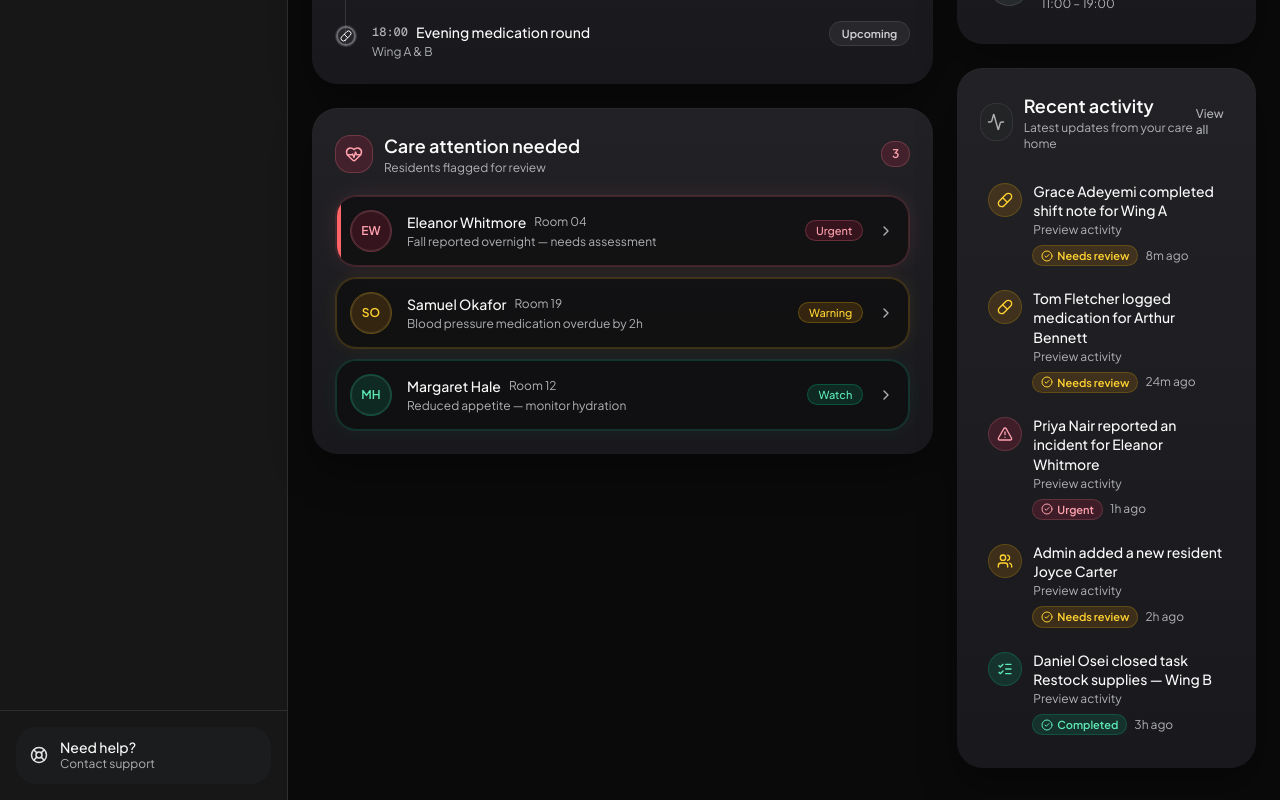
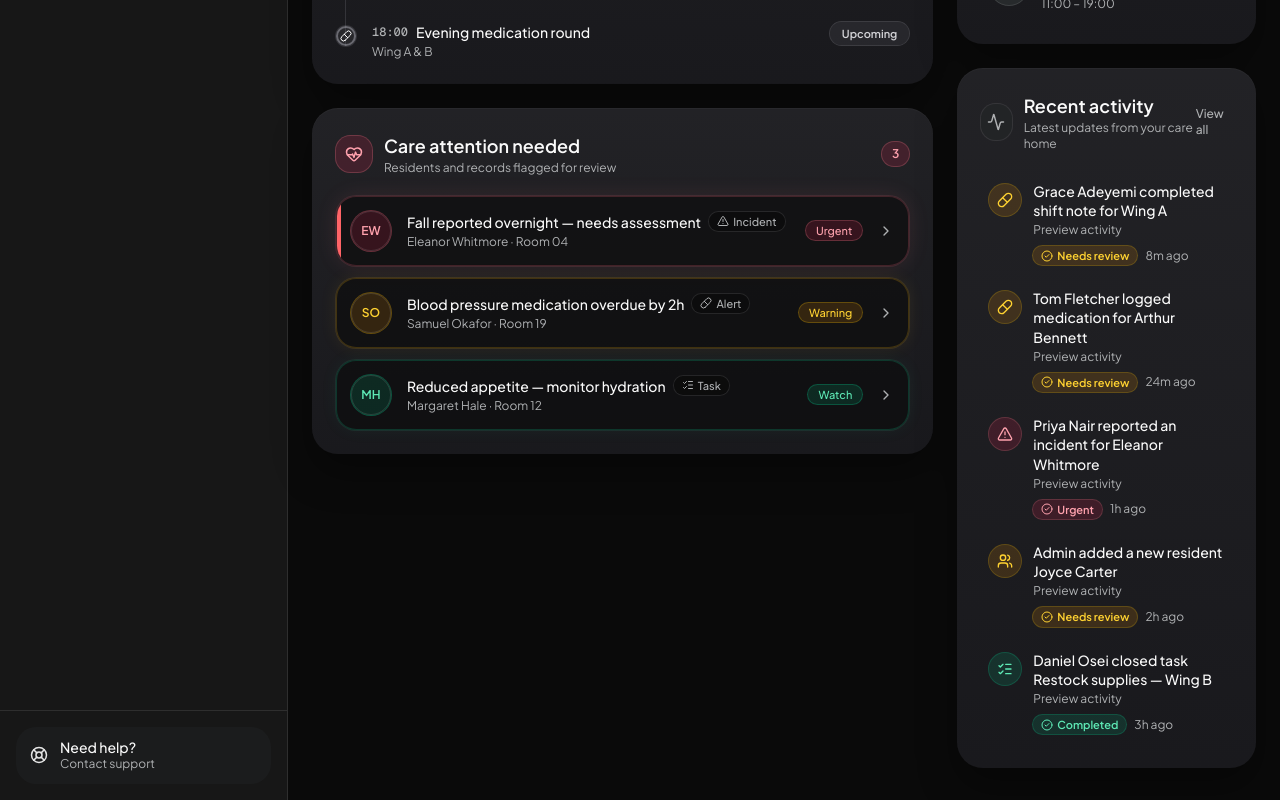
Before and after one commit to giftmpoola0-a11y/kingdomcare-os, a Next.js app: page /v0-dashboard in a window 1280 px wide. Shown: the part 831-1631 px from the top of the page. Built offline with nearby package versions, Linux system fonts and the light colour scheme.

Commit message:
Finalize real care attention dashboard section

```diff
--- a/components/kingdomos-v0/dashboard/care-attention.tsx
+++ b/components/kingdomos-v0/dashboard/care-attention.tsx
@@ -1,11 +1,21 @@
-import { HeartPulse, ChevronRight } from "lucide-react"
+import { HeartPulse, ChevronRight, ListChecks, Pill, TriangleAlert } from "lucide-react"
 import { Card } from "@/components/ui/card"
 import { Avatar, AvatarFallback } from "@/components/ui/avatar"
-import { attentionItems, type AttentionItem } from "@/lib/kingdomos-v0-dashboard-data"
+import { attentionItems } from "@/lib/kingdomos-v0-dashboard-data"
 import { cn } from "@/lib/utils"
 
+export type DashboardCareAttentionItem = {
+  id: string
+  source: "task" | "incident" | "medication_alert"
+  title: string
+  subtitle: string
+  residentName?: string | null
+  severity: "urgent" | "warning" | "watch"
+  href?: string
+}
+
 const priorityConfig: Record<
-  AttentionItem["priority"],
+  DashboardCareAttentionItem["severity"],
   { label: string; badge: string; ring: string; bar: string; row: string }
 > = {
   urgent: {
@@ -31,7 +41,26 @@ const priorityConfig: Record<
   },
 }
 
-export function CareAttention() {
+const sourceIconMap: Record<DashboardCareAttentionItem["source"], typeof ListChecks> = {
+  task: ListChecks,
+  incident: TriangleAlert,
+  medication_alert: Pill,
+}
+
+function getMockAttentionItems(): DashboardCareAttentionItem[] {
+  return attentionItems.map((item, index) => ({
+    id: `mock-${index}`,
+    source: index === 0 ? "incident" : index === 1 ? "medication_alert" : "task",
+    title: item.issue,
+    subtitle: item.room,
+    residentName: item.resident,
+    severity: item.priority,
+  }))
+}
+
+export function CareAttention({ items }: { items?: DashboardCareAttentionItem[] }) {
+  const resolvedItems = items ?? getMockAttentionItems()
+
   return (
     <Card className="gap-0 rounded-2xl border-border bg-card p-6 shadow-sm">
       <div className="flex items-center justify-between">
@@ -41,46 +70,108 @@ export function CareAttention() {
           </span>
           <div>
             <h2 className="text-lg font-semibold text-foreground">Care attention needed</h2>
-            <p className="text-xs text-muted-foreground">Residents flagged for review</p>
+            <p className="text-xs text-muted-foreground">Residents and records flagged for review</p>
           </div>
         </div>
         <span className="rounded-full bg-rose-500/15 px-2.5 py-1 text-xs font-semibold text-rose-300 ring-1 ring-rose-400/35">
-          {attentionItems.length}
+          {resolvedItems.length}
         </span>
       </div>
 
+      {resolvedItems.length === 0 ? (
+        <div className="mt-5 rounded-xl border border-dashed border-border bg-background/50 px-4 py-6 text-sm text-muted-foreground">
+          No care attention items right now.
+        </div>
+      ) : (
         <ul className="mt-5 flex flex-col gap-3">
-        {attentionItems.map((item) => {
-          const config = priorityConfig[item.priority]
+          {resolvedItems.map((item) => {
+            const config = priorityConfig[item.severity]
+            const Icon = sourceIconMap[item.source]
+            const initials = getAttentionInitials(item)
+
+            const content = (
+              <>
+                <span className={cn("absolute inset-y-0 left-0 w-1", config.bar)} aria-hidden="true" />
+                <Avatar className="size-10">
+                  <AvatarFallback className={cn("text-xs font-semibold", config.ring)}>
+                    {initials}
+                  </AvatarFallback>
+                </Avatar>
+                <div className="min-w-0 flex-1">
+                  <div className="flex flex-wrap items-center gap-2">
+                    <p className="truncate text-sm font-medium text-foreground">{item.title}</p>
+                    <span className="inline-flex items-center gap-1 rounded-full bg-background/70 px-2 py-0.5 text-[11px] font-medium text-muted-foreground ring-1 ring-border/80">
+                      <Icon className="size-3" />
+                      {sourceLabel(item.source)}
+                    </span>
+                  </div>
+                  <p className="mt-0.5 truncate text-xs text-muted-foreground">
+                    {item.residentName ? `${item.residentName} · ` : ""}
+                    {item.subtitle}
+                  </p>
+                </div>
+                <span className={cn("hidden shrink-0 rounded-full px-2.5 py-0.5 text-[11px] font-medium sm:inline-flex", config.badge)}>
+                  {config.label}
+                </span>
+                <ChevronRight className="size-4 shrink-0 text-muted-foreground transition-transform group-hover:translate-x-0.5" />
+              </>
+            )
+
             return (
-            <li
-              key={item.resident}
+              <li key={item.id}>
+                {item.href ? (
+                  <a
+                    href={item.href}
                     className={cn(
                       "group relative flex items-center gap-4 overflow-hidden rounded-xl border bg-background/60 p-3.5 transition-colors hover:bg-accent/40",
                       config.row,
                     )}
                   >
-              <span className={cn("absolute inset-y-0 left-0 w-1", config.bar)} aria-hidden="true" />
-              <Avatar className="size-10">
-                <AvatarFallback className={cn("text-xs font-semibold", config.ring)}>
-                  {item.initials}
-                </AvatarFallback>
-              </Avatar>
-              <div className="min-w-0 flex-1">
-                <div className="flex items-center gap-2">
-                  <p className="truncate text-sm font-medium text-foreground">{item.resident}</p>
-                  <span className="text-xs text-muted-foreground">{item.room}</span>
+                    {content}
+                  </a>
+                ) : (
+                  <div
+                    className={cn(
+                      "group relative flex items-center gap-4 overflow-hidden rounded-xl border bg-background/60 p-3.5 transition-colors hover:bg-accent/40",
+                      config.row,
+                    )}
+                  >
+                    {content}
                   </div>
-                <p className="mt-0.5 truncate text-xs text-muted-foreground">{item.issue}</p>
-              </div>
-              <span className={cn("hidden shrink-0 rounded-full px-2.5 py-0.5 text-[11px] font-medium sm:inline-flex", config.badge)}>
-                {config.label}
-              </span>
-              <ChevronRight className="size-4 shrink-0 text-muted-foreground transition-transform group-hover:translate-x-0.5" />
+                )}
               </li>
             )
           })}
         </ul>
+      )}
     </Card>
   )
 }
+
+function getAttentionInitials(item: DashboardCareAttentionItem) {
+  if (item.residentName) {
+    return item.residentName
+      .split(/\s+/)
+      .filter(Boolean)
+      .slice(0, 2)
+      .map((part) => part[0]?.toUpperCase() ?? "")
+      .join("")
+  }
+
+  return sourceLabel(item.source)
+    .split(/\s+/)
+    .map((part) => part[0]?.toUpperCase() ?? "")
+    .join("")
+    .slice(0, 2)
+}
+
+function sourceLabel(source: DashboardCareAttentionItem["source"]) {
+  switch (source) {
+    case "task":
+      return "Task"
+    case "incident":
+      return "Incident"
+    default:
+      return "Alert"
+  }
+}
```
Lines whose indentation alone changed are shown as unchanged.
